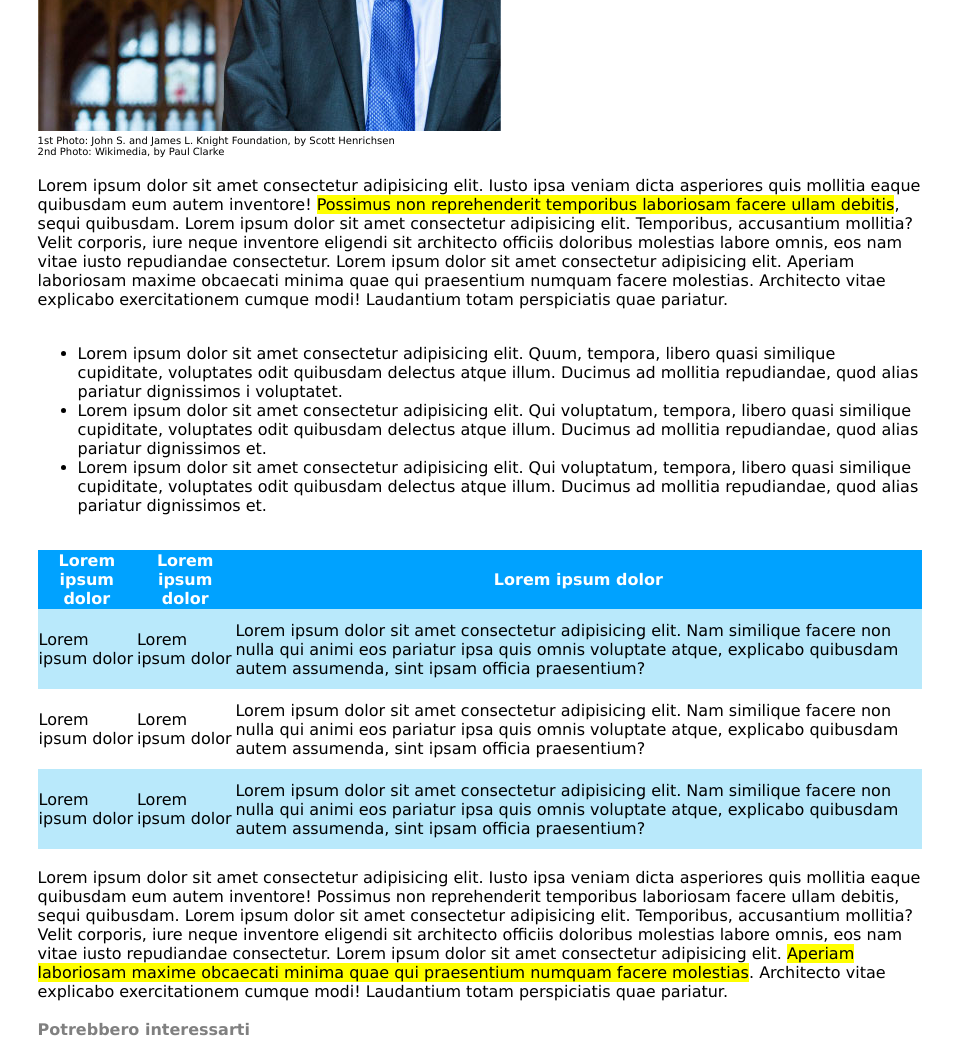
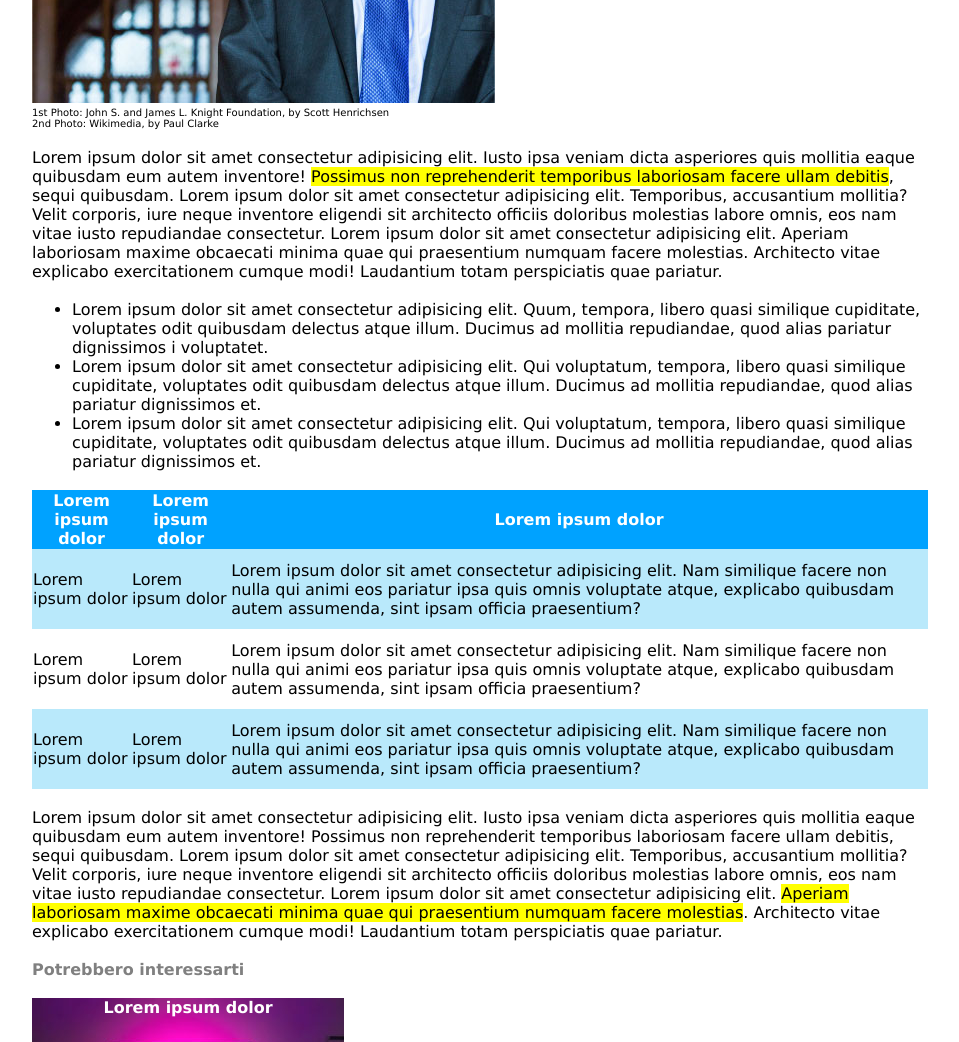
Before and after one commit to PasqualeIannace/html-css-booleaner, a plain HTML site: page index.html in a window 1280 px wide. Shown: the part 877-1919 px from the top of the page, without its empty margins (160-1119 px from the left). Drawn offline with Linux system fonts and the light colour scheme.

Commit message:
Correzione tabella e margin logo

```diff
--- a/css/style.css
+++ b/css/style.css
@@ -1,5 +1,6 @@
 *{
     font-family: Verdana, Geneva, Tahoma, sans-serif;
+    margin: 0;
 }
 
 main, footer {
--- a/index.html
+++ b/index.html
@@ -54,9 +54,11 @@
         <!-- tavola -->
         <table>
             <thead>
-                <th>Lorem ipsum dolor</th>
-                <th>Lorem ipsum dolor</th>
-                <th>Lorem ipsum dolor</th>
+                <tr>
+                    <th>Lorem ipsum dolor</th>
+                    <th>Lorem ipsum dolor</th>
+                    <th>Lorem ipsum dolor</th>
+                </tr>
             </thead>
             <tbody>
                 <tr class="col1">
```
